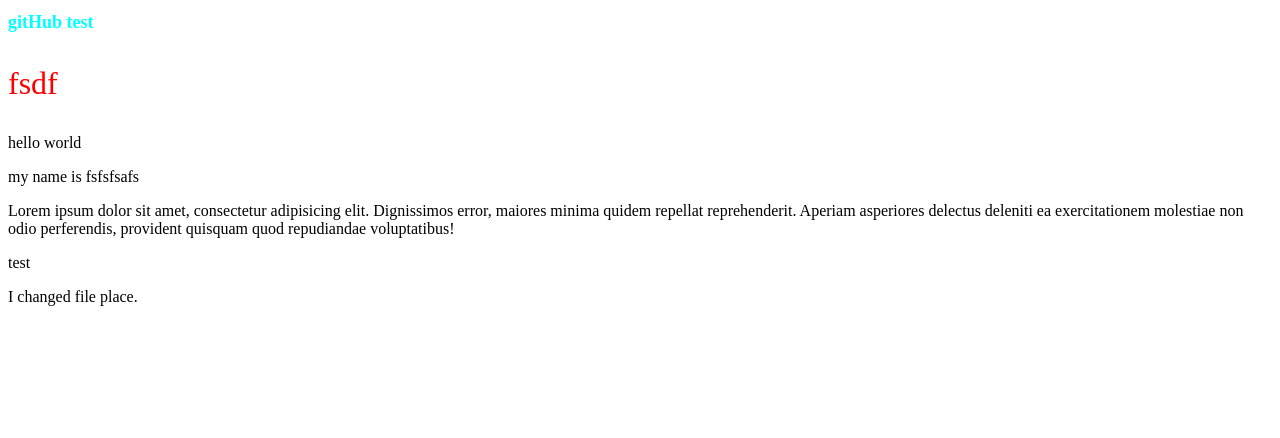
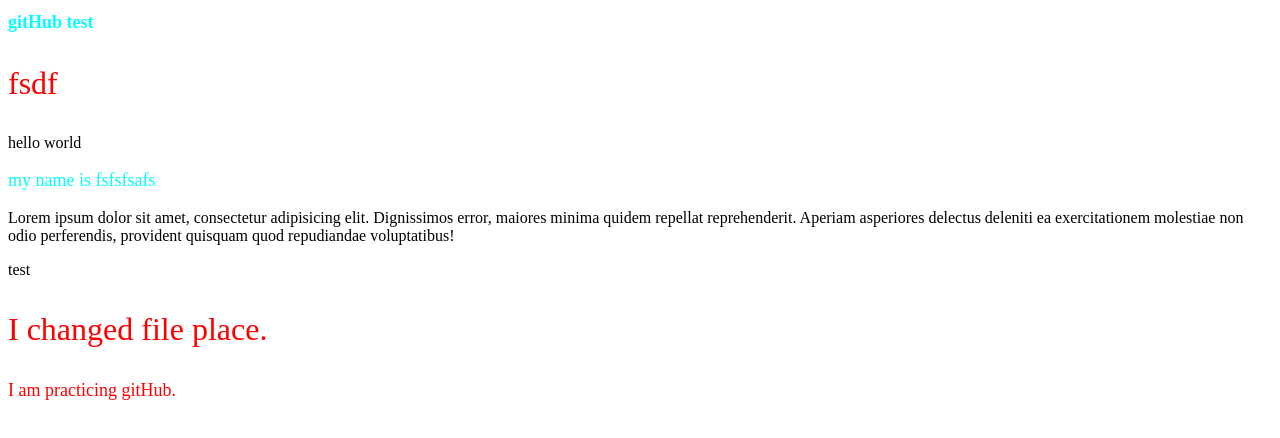
Before and after one commit to torio327/git-practice, a plain HTML site: page index.html in a window 1280 px wide. Drawn offline with Linux system fonts and the light colour scheme.

Commit message:
Delete test.css and Edit style.css
I changed style.css, so I would like you to check that.

```diff
--- a/index.html
+++ b/index.html
@@ -9,10 +9,11 @@
 <h1 class="h1-title">gitHub test</h1>
 <p class="f">fsdf</p>
 <p>hello world</p>
-<p>my name is fsfsfsafs</p>
+<p class="h1-title">my name is fsfsfsafs</p>
 <p>Lorem ipsum dolor sit amet, consectetur adipisicing elit. Dignissimos error, maiores minima quidem repellat reprehenderit. Aperiam asperiores delectus deleniti ea exercitationem molestiae non odio perferendis, provident quisquam quod repudiandae voluptatibus!</p>
 <p>test</p>
-<p>I changed file place.</p>
+<p class="f">I changed file place.</p>
+<p class="state">I am practicing gitHub.</p>
 <script>
 </script>
 </body>
--- a/style.css
+++ b/style.css
@@ -7,3 +7,8 @@
     font-size: xx-large;
     color: red;
 }
+.state{
+    font-size: large;
+    color: red;
+    animation: alternate;
+}
```
Also changed, not shown: test.css (deleted, +0 -9 lines).
